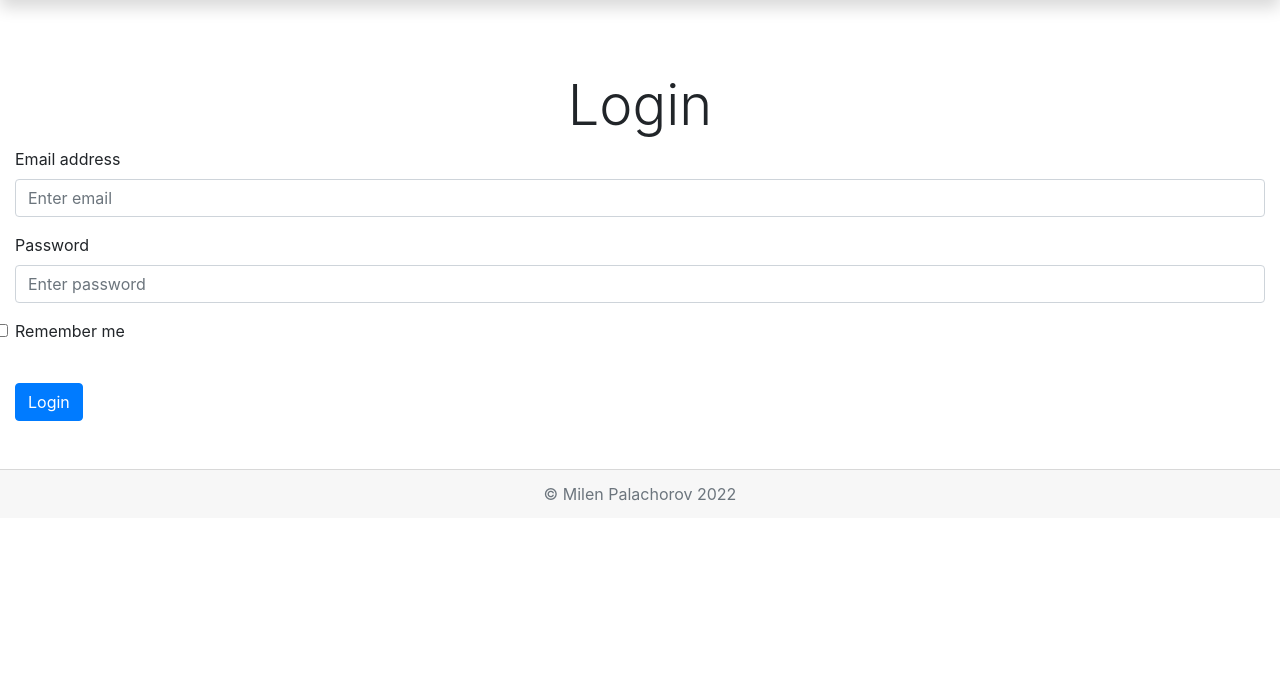
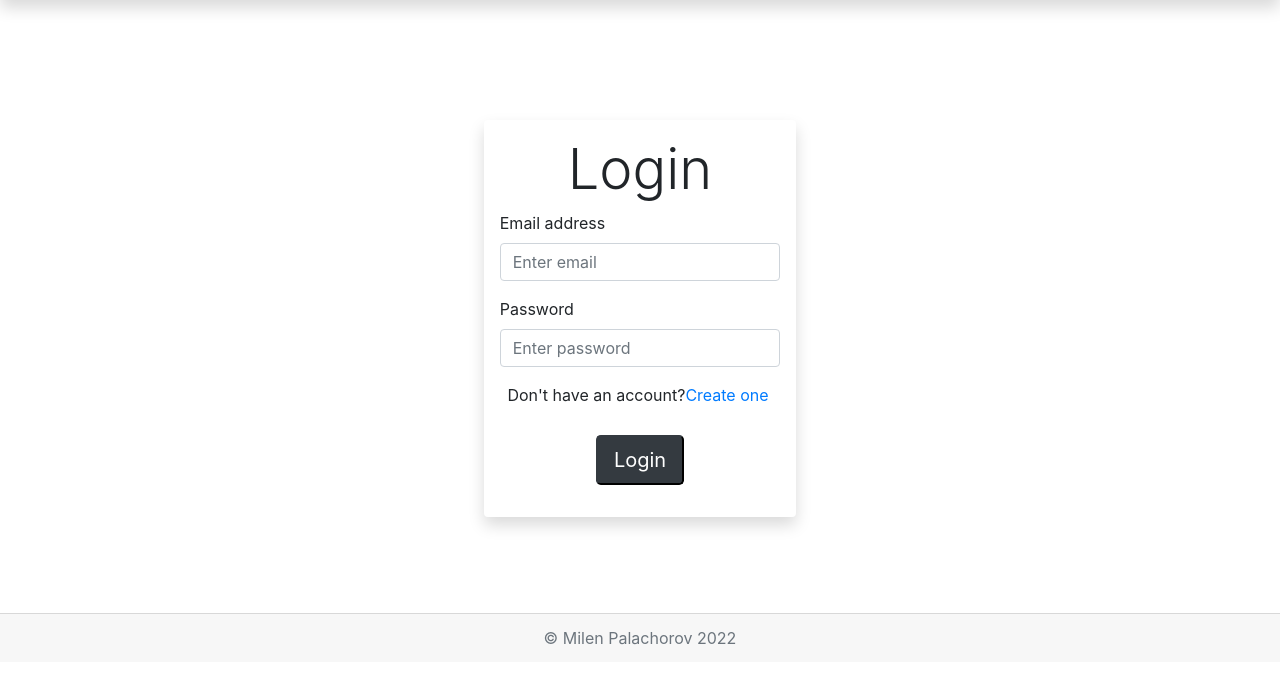
Before and after one commit to milensski/Finance-Tracker, a Flask app: page /login in a window 1280 px wide. Shown: the part 78-762 px from the top of the page. Run offline with Flask 2, Linux system fonts and the light colour scheme; parts of the project's set-up code (start-up, migrations or seed data) failed here and were passed over; some libraries are stand-ins or nearby versions.

Commit message:
updated login and signup pages

```diff
--- a/financetracker/__init__.py
+++ b/financetracker/__init__.py
@@ -17,9 +17,9 @@ ALLOWED_EXTENSIONS = {'xls'}
 def create_app():
     app = Flask(__name__)
     app.config['SECRET_KEY'] = 'zHyouxw7ztlfgkUV6RfLYY4pifWvT8CD'
-    app.config['SQLALCHEMY_DATABASE_URI'] = f'sqlite:///{DB_NAME}'
-    # app.config[
-        # 'SQLALCHEMY_DATABASE_URI'] = f'postgresql://yudgmktqwiaajb:c1e90bf8c0ee8a70f267a72ac38b4dc4db6a02aa852a39da17ba6703ff5a3563@ec2-52-48-159-67.eu-west-1.compute.amazonaws.com:5432/d9n7cr19iafg1t'
+    # app.config['SQLALCHEMY_DATABASE_URI'] = f'sqlite:///{DB_NAME}'
+    app.config[
+        'SQLALCHEMY_DATABASE_URI'] = f'postgresql://yudgmktqwiaajb:c1e90bf8c0ee8a70f267a72ac38b4dc4db6a02aa852a39da17ba6703ff5a3563@ec2-52-48-159-67.eu-west-1.compute.amazonaws.com:5432/d9n7cr19iafg1t'
 
     app.config['UPLOAD_FOLDER'] = UPLOAD_FOLDER
 
--- a/financetracker/auth.py
+++ b/financetracker/auth.py
@@ -8,6 +8,7 @@ auth = Blueprint('auth', __name__)
 
 
 @auth.route('/login', methods=['GET', 'POST'])
+
 def login():
 
     if request.method == 'POST':
@@ -37,13 +38,14 @@ def login():
 
 
 @auth.route('/logout')
-@login_required
+
 def logout():
     logout_user()
     return redirect(url_for('auth.login'))
 
 
 @auth.route('/sign-up', methods=['GET', 'POST'])
+
 def sign_up():
 
     if request.method == 'POST':
--- a/financetracker/templates/login.html
+++ b/financetracker/templates/login.html
@@ -1,7 +1,10 @@
 {% extends 'base.html' %} {% block title %}Login{% endblock %}
 
 {% block content %}
-<form method ="POST">
+
+<div class="d-flex align-items-center justify-content-center">
+    <div class="container col-md-3 my-5 mh-100 h-50 d-inline-block shadow p-3 mb-5 bg-body rounded">
+        <form method="POST">
             <h4 class="display-4" align="center">Login</h4>
             <div class="form-floating mb-3">
                 <label for="email">Email address</label>
@@ -22,12 +25,13 @@
                        placeholder="Enter password"
                 >
             </div>
-    <div class="form-group">
-    <input type="checkbox" class="form-check-input" id="remember">
-    <label class="form-check-label" for="remember">Remember me</label>
+            <p class="d-flex align-items-center justify-content-center laead mb-1 mr-1">Don't have an account?<a href="/sign-up">  Create one</a></p>
+            <br>
+            <div class="d-flex align-items-center justify-content-center">
+                <button type="submit" class="btn-lg btn-dark mb-3">Login</button>
             </div>
-    <br>
-    <button type="submit" class="btn btn-primary">Login</button>
+        </form>
+    </div>
+</div>
 
-</form>
 {% endblock %}
--- a/financetracker/views.py
+++ b/financetracker/views.py
@@ -143,7 +143,9 @@ def home():
 
 
 @views.route('/delete/<int:id>', methods=['GET', 'POST'])
+@login_required
 def delete(id):
+
     expense = Expense.query.get(id)
     db.session.delete(expense)
     db.session.commit()
```
Also changed, not shown: financetracker/templates/sign-up.html (+9 -4 lines). Lines whose indentation alone changed are shown as unchanged.
